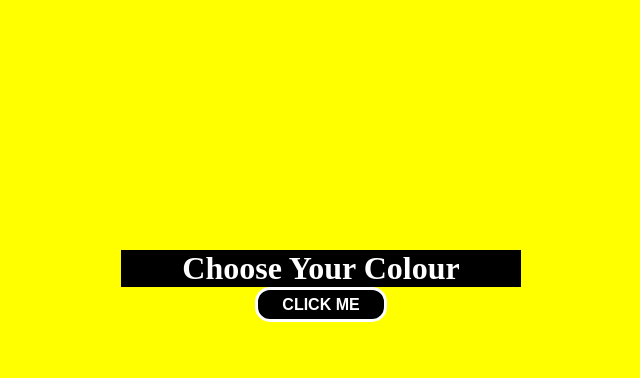
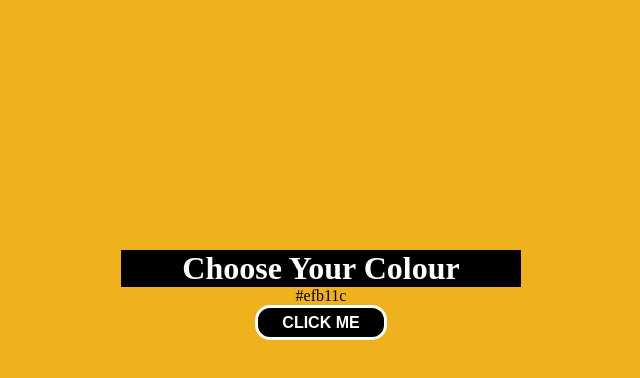
Before and after one commit to mahawarneha/colourChange, a plain HTML site: page index.html in a window 1280 px wide. Both pictures are taken after a click on the button "CLICK ME". Shown: the whole page, without its empty margins (319-959 px from the left). Drawn offline with Linux system fonts and the light colour scheme.

Commit message:
Update index.html

```diff
--- a/index.html
+++ b/index.html
@@ -44,15 +44,29 @@
         <div class="heading">
             <h1>choose your colour</h1>
         </div>
-        <button class="btn">CLICK ME</button>
+        <div id="hexColor"></div>
+        <button id="btn">CLICK ME</button>
     </div>
 </body>
 <script>
-    let button_change = document.querySelector('.btn');
-//single click has to chnage a colour
-    button_change.addEventListener('click', (e) => {
-        document.body.style.backgroundColor = 'yellow';
-    })
+
+    //one-way to genrate color
+var hexColor=document.getElementById('hexColor');
+document.getElementById('btn').addEventListener('click', ()=>{
+ const randomColor ="#" + Math.random().toString(16).slice(2,8).padEnd(6,0);
+    hexColor.textContent=randomColor;
+    //background the same color
+    document.body.style.background=randomColor;
+});
+
+//second-way to genrate color
+    var hexColor=document.getElementById('hexColor');
+    document.getElementById('btn').addEventListener('click', ()=>{
+const randomColor = '#' + Math.floor(Math.random()*16777215).toString(16);
+document.getElementById('color').innerText= randomColor.padEnd(6,0);
+        //background color
+document.body.style.background=color.textContent;
+    });
 
 </script>
 
```
